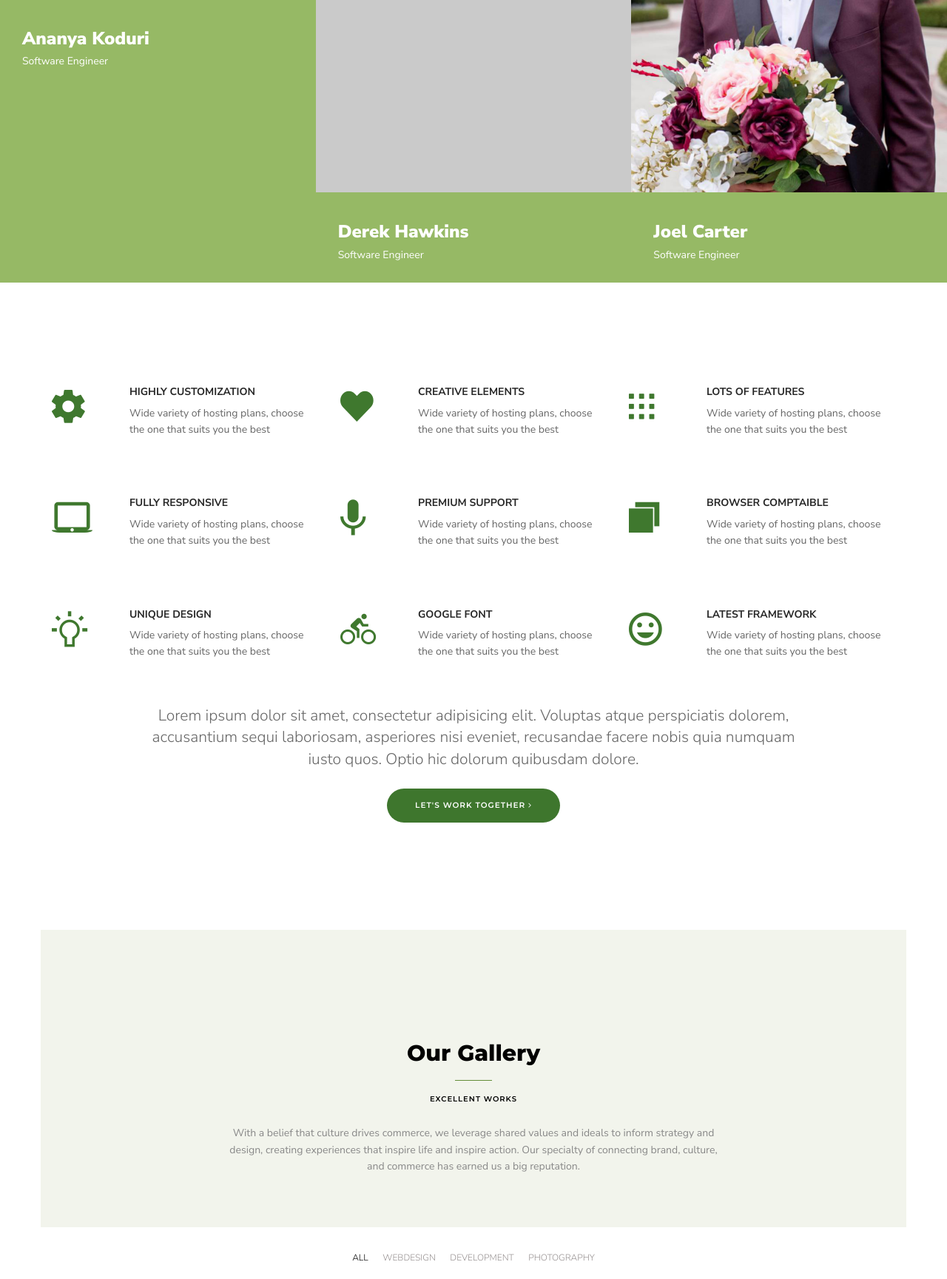
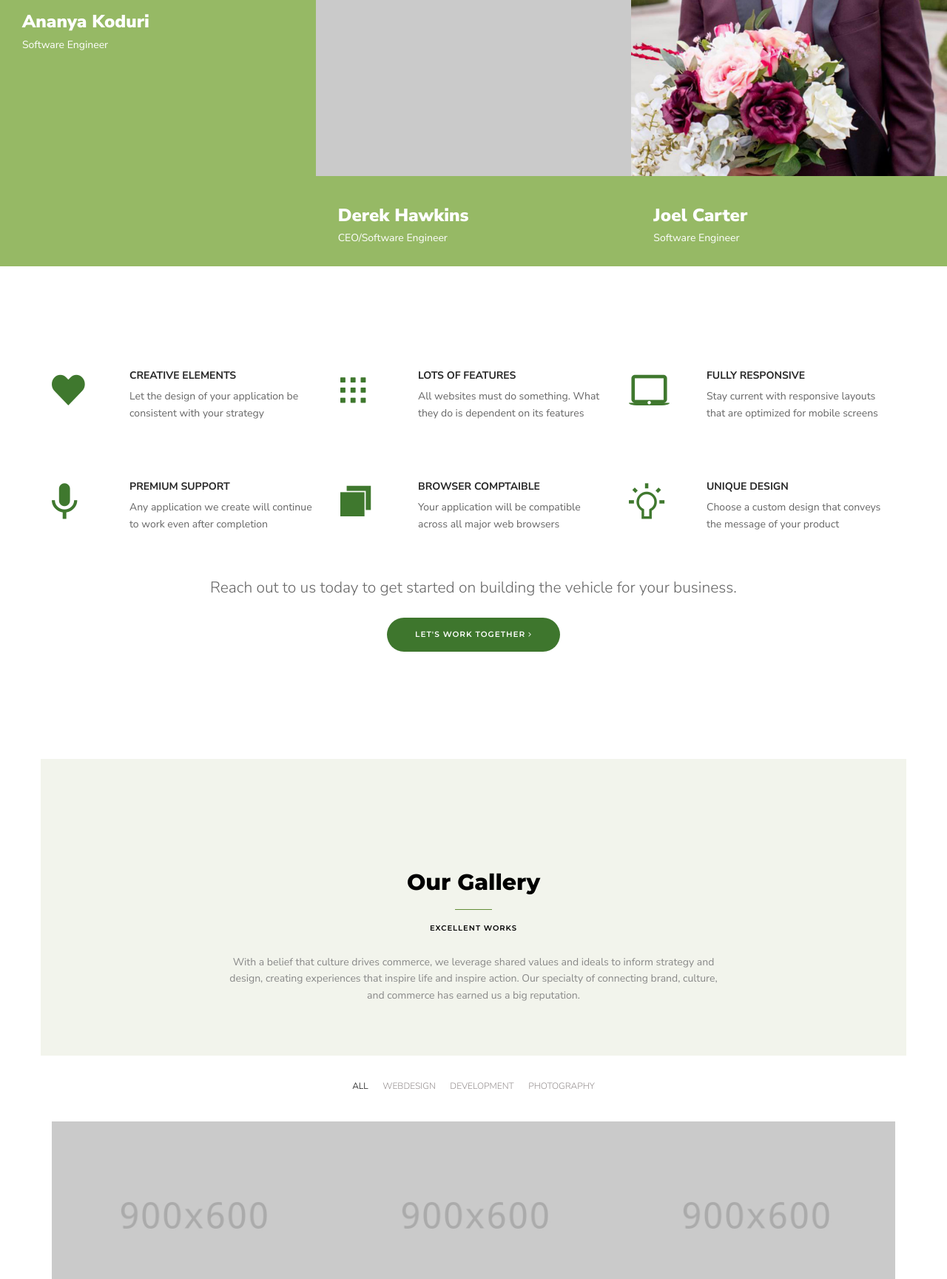
Before and after one commit to zaraconsulting/zaraconsulting, a Flask app: page / in a window 1280 px wide. Shown: the part 2615-4344 px from the top of the page at 74% size. Run offline with Flask 2, Linux system fonts and the light colour scheme; some libraries are stand-ins or nearby versions; some web fonts are replaced.

Commit message:
content update

```diff
--- a/app/templates/index.html
+++ b/app/templates/index.html
@@ -17,7 +17,8 @@
           <li><a href=""><i class="fa fa-dribbble"></i></a></li>
         </ul> -->
         <h1 class="h1-lg mb10">Imagine<br> your world and build it</h1>
-        <h5 class="lead h5-md mb20">Results-driven agency with a focus on finding reliable solutions for today's problems</h5>
+        <h5 class="lead h5-md mb20">Results-driven agency with a focus on finding reliable solutions for today's
+          problems</h5>
         <a href="#services" class="angle-more"><i class="i fa fa-angle-down"></i></a>
       </div>
     </div>
@@ -51,9 +52,7 @@
       <h2><span class="f-xbold">Services</span></h2>
       <hr class="seperator">
       <h4 class="subheading">What we do</h4>
-      <p>With a belief that culture drives commerce, we leverage shared values and ideals to inform strategy and design,
-        creating experiences that inspire life and inspire action. Our specialty of connecting brand, culture, and
-        commerce has earned us a big reputation.</p>
+      <p>Connecting multiple people to similar ideals has earned us a huge reputation. While it's not the easiest thing to cater every need to everyone, we agree that uniting people through the most important concepts has helped improve our success rates with our clients.</p>
     </div>
 
     <div class="row ">
@@ -64,10 +63,9 @@
           </div>
           <div class="service-body">
             <div class="service-title">
-              <h2>Web Design</h2>
+              <h2>Web Development</h2>
             </div>
-            <p>Crafting visually stunning designs that will leave you speechless</p>
-            <a href="#" class="read-more">Read More <i class="fa fa-angle-right"></i></a>
+            <p>Crafting minimalist designs that will allow viewers to focus on what's most important</p>
           </div>
         </div>
       </div>
@@ -80,10 +78,10 @@
           </div>
           <div class="service-body">
             <div class="service-title">
-              <h2>Marketing</h2>
+              <h2>Consultancy</h2>
             </div>
-            <p>We'll advertise your product using latest and unique marketing methods</p>
-            <a href="#" class="read-more">Read More <i class="fa fa-angle-right"></i></a>
+            <p>With a talented team driving each project, we cultivate ideas from just a thought to a marketable
+              application</p>
           </div>
         </div>
       </div>
@@ -97,8 +95,7 @@
             <div class="service-title">
               <h2>Branding</h2>
             </div>
-            <p>Transforming your idea into the competition free, impeccable product</p>
-            <a href="#" class="read-more">Read More <i class="fa fa-angle-right"></i></a>
+            <p>Transforming your idea from a simple thought into a marketable and competitive product</p>
           </div>
         </div>
       </div>
@@ -110,10 +107,9 @@
           </div>
           <div class="service-body">
             <div class="service-title">
-              <h2>Hosting</h2>
+              <h2>Data Analysis</h2>
             </div>
-            <p>Wide variety of hosting plans, choose the one that suits you the best</p>
-            <a href="#" class="read-more">Read More <i class="fa fa-angle-right"></i></a>
+            <p>Use modern, data-driven solutions to give your business the boost and insight it needs to succeed</p>
           </div>
         </div>
       </div>
@@ -129,9 +125,8 @@
       <h2><span class="f-xbold">Our Mission</span></h2>
       <hr class="seperator">
       <h4 class="subheading">Awesome team</h4>
-      <p>With a belief that culture drives commerce, we leverage shared values and ideals to inform strategy and design,
-        creating experiences that inspire life and inspire action. Our specialty of connecting brand, culture, and
-        commerce has earned us a big reputation.</p>
+      <p>Our main goal is to help people build their own future by leveraging shared values, ideals and data to
+        inform, strategize and design unique experiences that inspire life and inspire action.</p>
     </div>
 
     <div class="row">
@@ -151,7 +146,7 @@
           <img src="{{ url_for('static', filename='img/team/2.jpg') }}" alt="" class="img-responsive">
           <div class="team-inner">
             <h3 class="f-bold">Derek Hawkins</h3>
-            <h5>Software Engineer</h5>
+            <h5>CEO/Software Engineer</h5>
             <p>Nostrum dolorem harum, asperiores dicta dolor impedit alias animi atque quidem maiores rerum, quisquam
               vel! delectus quaerat.</p>
           </div>
@@ -181,65 +176,44 @@
     <div class="row">
       <div class="col-md-4 col-sm-6">
         <div class="feature-box fadeLeft">
-          <i class="ion-android-settings"></i>
-          <h4>highly customization</h4>
-          <p>Wide variety of hosting plans, choose the one that suits you the best</p>
-        </div>
-      </div>
-      <div class="col-md-4 col-sm-6">
-        <div class="feature-box fadeLeft">
           <i class="ion-heart"></i>
           <h4>Creative Elements</h4>
-          <p>Wide variety of hosting plans, choose the one that suits you the best</p>
+          <p>Let the design of your application be consistent with your strategy</p>
         </div>
       </div>
       <div class="col-md-4 col-sm-6">
         <div class="feature-box fadeLeft">
           <i class="ion-grid"></i>
           <h4>Lots of features</h4>
-          <p>Wide variety of hosting plans, choose the one that suits you the best</p>
+          <p>All websites must do something. What they do is dependent on its features</p>
         </div>
       </div>
       <div class="col-md-4 col-sm-6">
         <div class="feature-box fadeLeft">
           <i class="ion-android-laptop"></i>
           <h4>Fully Responsive</h4>
-          <p>Wide variety of hosting plans, choose the one that suits you the best</p>
+          <p>Stay current with responsive layouts that are optimized for mobile screens</p>
         </div>
       </div>
       <div class="col-md-4 col-sm-6">
         <div class="feature-box fadeLeft">
           <i class="ion-android-microphone"></i>
           <h4>Premium Support</h4>
-          <p>Wide variety of hosting plans, choose the one that suits you the best</p>
+          <p>Any application we create will continue to work even after completion</p>
         </div>
       </div>
       <div class="col-md-4 col-sm-6">
         <div class="feature-box fadeLeft">
           <i class="ion-ios-browsers"></i>
           <h4>Browser Comptaible</h4>
-          <p>Wide variety of hosting plans, choose the one that suits you the best</p>
+          <p>Your application will be compatible across all major web browsers</p>
         </div>
       </div>
       <div class="col-md-4 col-sm-6">
         <div class="feature-box fadeLeft">
           <i class="ion-android-bulb"></i>
           <h4>Unique Design</h4>
-          <p>Wide variety of hosting plans, choose the one that suits you the best</p>
-        </div>
-      </div>
-      <div class="col-md-4 col-sm-6">
-        <div class="feature-box fadeLeft">
-          <i class="ion-android-bicycle"></i>
-          <h4>Google Font</h4>
-          <p>Wide variety of hosting plans, choose the one that suits you the best</p>
-        </div>
-      </div>
-      <div class="col-md-4 col-sm-6">
-        <div class="feature-box fadeLeft">
-          <i class="ion-android-happy"></i>
-          <h4>Latest Framework</h4>
-          <p>Wide variety of hosting plans, choose the one that suits you the best</p>
+          <p>Choose a custom design that conveys the message of your product</p>
         </div>
       </div>
     </div>
@@ -247,10 +221,9 @@
     <div class="row">
       <div class="col-md-12">
         <div class="text-center m-auto feature-info">
-          <p class="lead">Lorem ipsum dolor sit amet, consectetur adipisicing elit. Voluptas atque perspiciatis dolorem,
-            accusantium sequi laboriosam, asperiores nisi eveniet, recusandae facere nobis quia numquam iusto quos.
-            Optio hic dolorum quibusdam dolore.</p>
-          <a href="{{ url_for('index') }}#contact-us" class="btn btn-hero">Let's work together <i class="fa fa-angle-right"></i></a>
+          <p class="lead">Reach out to us today to get started on building the vehicle for your business.</p>
+          <a href="{{ url_for('index') }}#contact-us" class="btn btn-hero">Let's work together <i
+              class="fa fa-angle-right"></i></a>
         </div>
       </div>
     </div>
```
